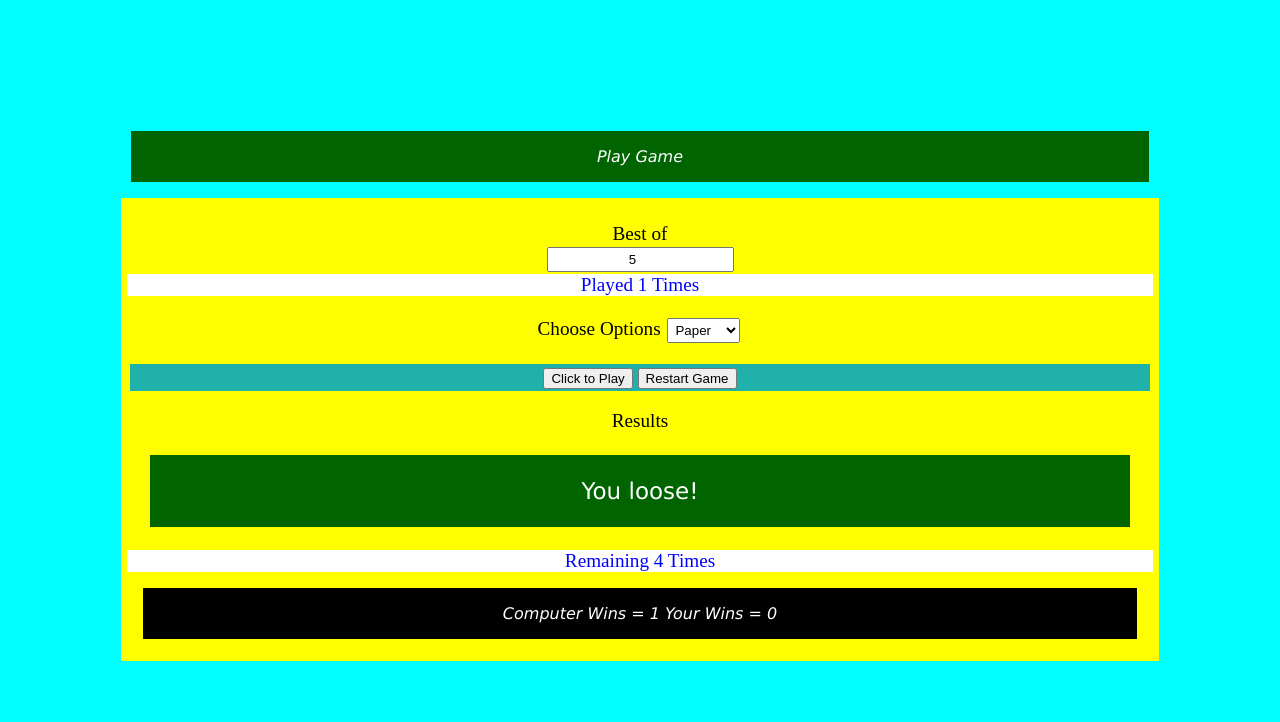
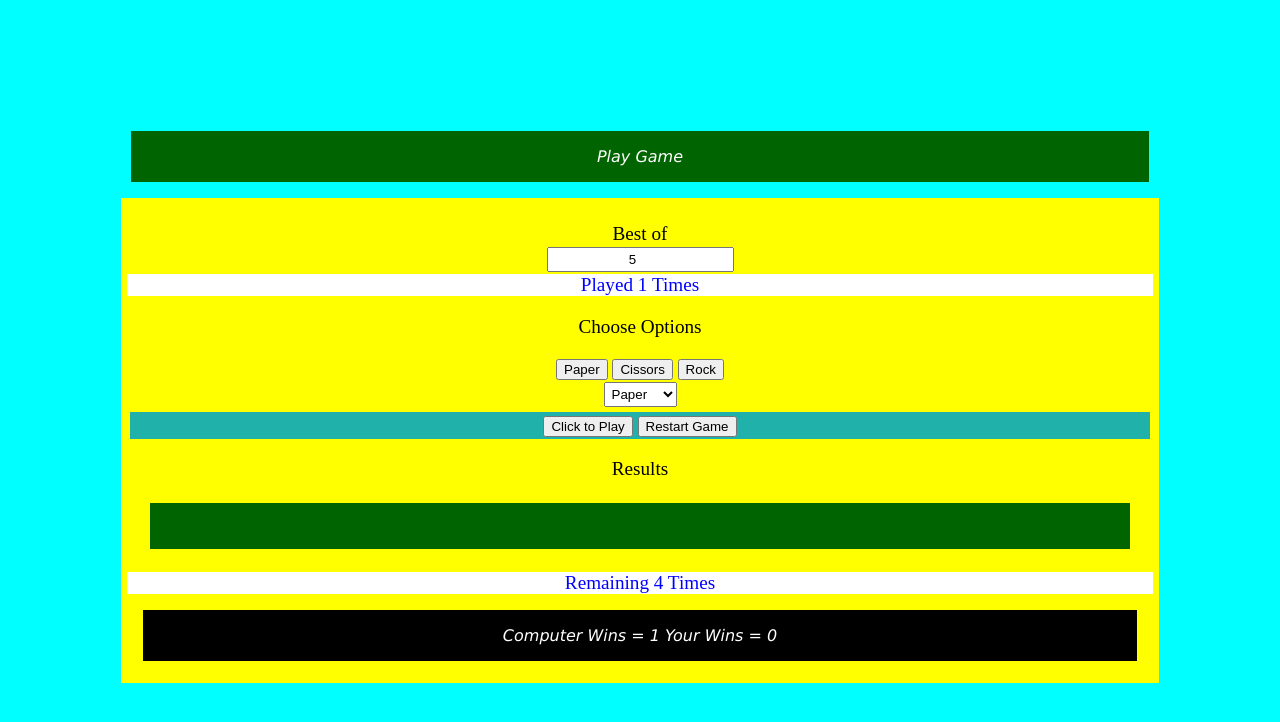
Before and after one commit to kolagoa/rockGame, a plain HTML site: page index.html in a window 1280 px wide. Both pictures are taken after a click on the button "Click to Play". Drawn offline with Linux system fonts and the light colour scheme.

Commit message:
change UI

```diff
--- a/index.html
+++ b/index.html
@@ -28,11 +28,21 @@
        </div>
     </p>
   <p>Choose Options
+
+    <div>
+        <button id="Paper">Paper</button>
+        <button id="Cissors">Cissors</button>
+        <button id="Rock">Rock</button>
+
+    </div>
+
+
     <select id="human" class="human" >
         <option>Paper</option>
         <option>Cissors</option>
         <option>Rock</option>
     </select>
+
     <div class="btnPlay">
 
         <button id="btnPlay"  onclick="bestGame()">Click to Play </button>
--- a/script.js
+++ b/script.js
@@ -59,8 +59,8 @@ function bestGame()
     let  bestOfNumber = parseInt(
          document.getElementById('bestOfNumber').value );
 
-    if(computerWin+humanWin < bestOfNumber) {
-//compare number played vs best of and play the game //
+ //if(computerWin+humanWin < bestOfNumber) {
+  //compare number played vs best of and play the game //
 
         let computerChoice =computerPlay();
         let humanChoice = document.getElementById('human').value;
@@ -71,9 +71,9 @@ function bestGame()
         result.textContent = feedBack;
         overall.textContent =' Computer Wins = '+
            computerWin + '\n '+ ' Your Wins = ' + humanWin;
- }
- else
-    {
+// }
+// else
+//    {
         if(computerWin>humanWin)
         {
           const result = document.querySelector('#results');
@@ -96,7 +96,7 @@ function bestGame()
 
         }
 
-    }
+ //   }
 
     //check number of times played
 
@@ -162,3 +162,83 @@ function playPaperGame(computer, human)
     }
   }
 }
+
+/**Create three buttons, one for each selection -done.
+ *  Add an event listener to the buttons -done
+ * that call your playRound function
+ * with the correct playerSelection
+ * every time a button is clicked.
+ * (you can keep the console.logs for this step)*/
+
+function playRound(human)
+{
+    let humanselection =human;
+
+      //displayed best of input while gave is ongoing //
+      document.getElementById("bestOfNumber").readOnly = true;
+
+      //get best of
+      let  bestOfNumber = parseInt(
+           document.getElementById('bestOfNumber').value );
+
+
+
+    if(computerWin+humanWin < bestOfNumber) {
+
+    let computerChoice =computerPlay();
+    let humanChoice = humanselection ; //document.getElementById('human').value;
+    let feedBack=   playPaperGame(computerChoice,humanChoice);
+    const result = document.querySelector('#results');
+    const overall = document.querySelector('#overall');
+
+    result.textContent = feedBack;
+    overall.textContent =' Computer Wins = '+
+       computerWin + '\n '+ ' Your Wins = ' + humanWin;
+    }
+ else
+ {
+       if(computerWin>humanWin)
+        {
+          const result = document.querySelector('#results');
+
+        result.textContent = 'Final Results! Computer Wins';
+
+        }
+        else if (humanWin>computerWin)
+        {
+            const result = document.querySelector('#results');
+
+        result.textContent = 'Final Results! You Win';
+
+        }
+        else
+        {
+            const result = document.querySelector('#results');
+
+          result.textContent = "Final Results! It's a Draw";
+
+        }
+    }
+
+}
+
+/***********Listening for button click */
+    // buttons is a node list. It looks and acts much like an array.
+    const buttons = document.querySelectorAll('button');
+
+    // we use the .forEach method to iterate through each button
+    buttons.forEach((button) =>
+    {
+
+      // and for each one we add a 'click' listener
+      button.addEventListener('click', () =>
+      {
+
+        //do this when button is clicked
+        //call function with human choice
+        playRound(button.id);
+
+       // alert(button.id);
+      });
+
+    });
```
